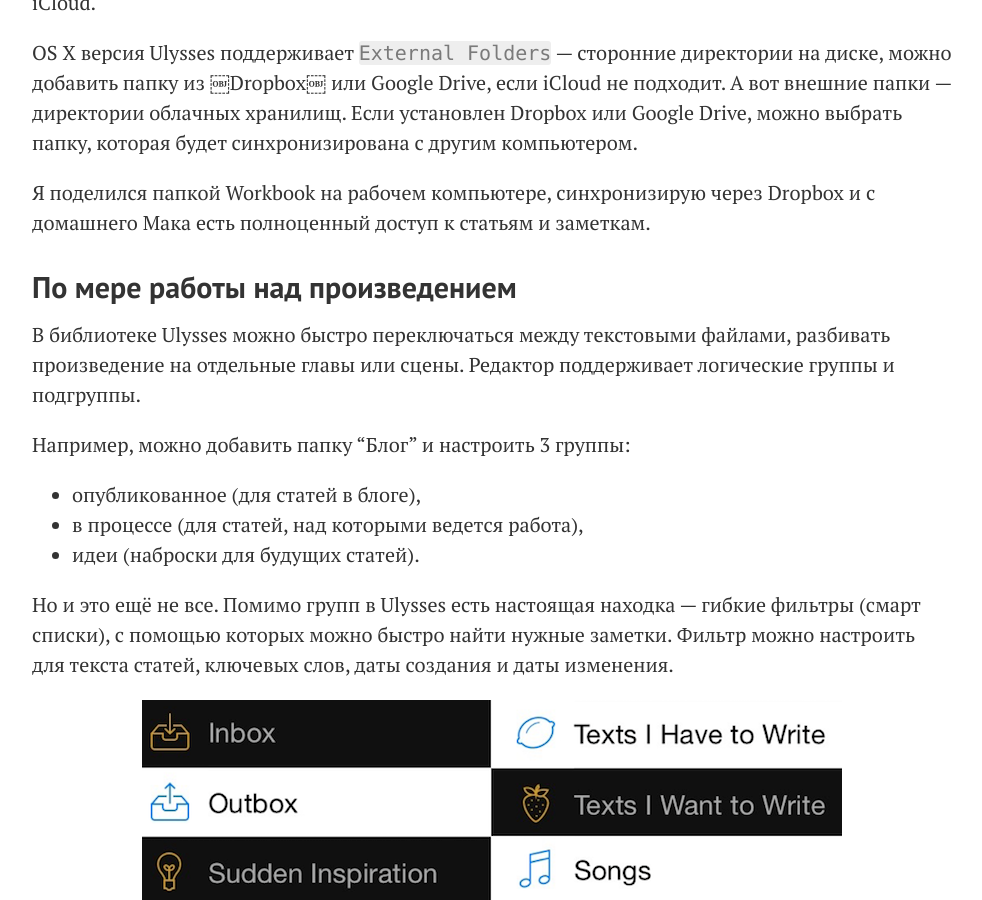
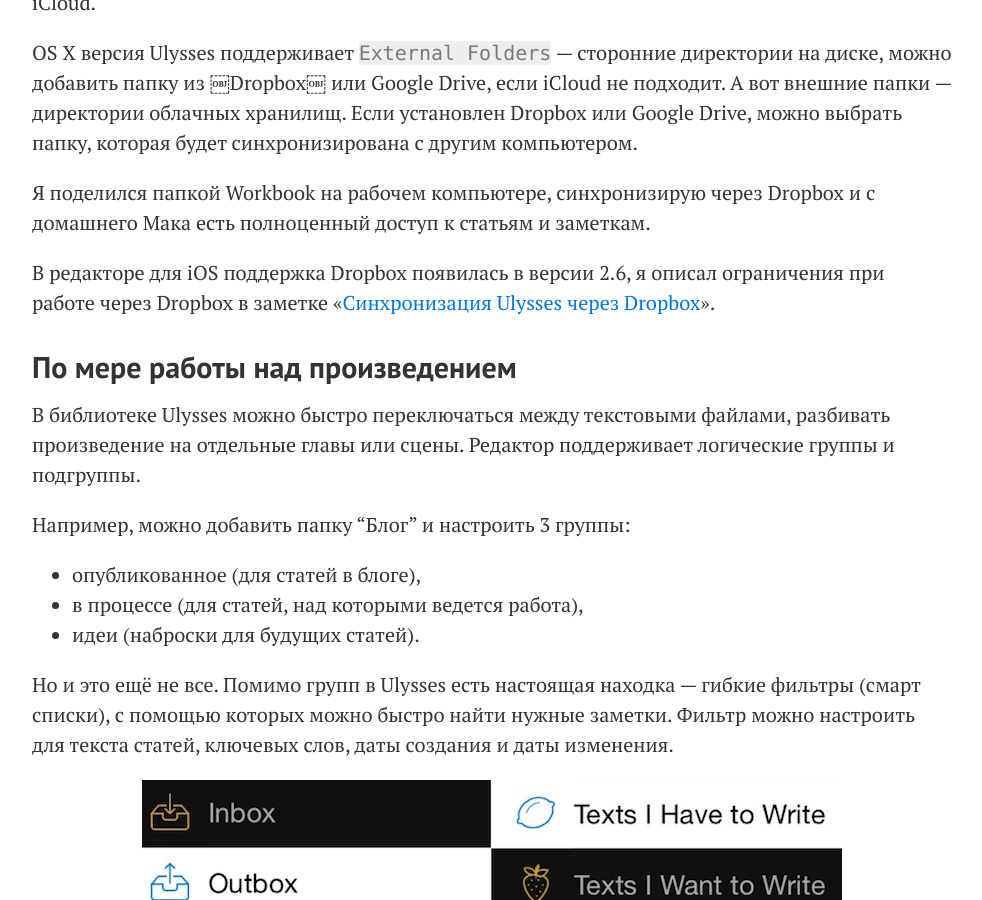
Before and after one commit to facetheheat/facetheheat.github.io, a Jekyll site: the page built from _posts/2016-04-30-ulysses.markdown, in a window 1280 px wide and 900 px high, scrolled down 2429 px. Shown: the whole window, without its empty margins (148-1130 px from the left). Built offline with Jekyll 4.4.1, drawn with Linux system fonts in a browser that asks for light colours; comment, search, counter and statistics services are not loaded; some of the changed text lies outside the part shown.

Commit message:
Add link to article

```diff
--- a/_posts/2016-04-30-ulysses.markdown
+++ b/_posts/2016-04-30-ulysses.markdown
@@ -38,6 +38,8 @@
 OS X версия Ulysses поддерживает `External Folders` — сторонние директории на диске, можно добавить папку из ￼Dropbox￼ или Google Drive, если iCloud не подходит. А вот внешние папки  — директории облачных хранилищ. Если установлен Dropbox или Google Drive, можно выбрать папку, которая будет синхронизирована с другим компьютером.
 
 Я поделился папкой Workbook на рабочем компьютере, синхронизирую через Dropbox и с домашнего Мака есть полноценный доступ к статьям и заметкам.
+
+В редакторе для iOS поддержка Dropbox появилась в версии 2.6, я описал ограничения при работе через Dropbox в заметке «[Синхронизация Ulysses через Dropbox](http://pavel.miroshnichen.co/2016/08/02/ulysses-and-dropbox/)».
 
 
 ## По мере работы над произведением
```
